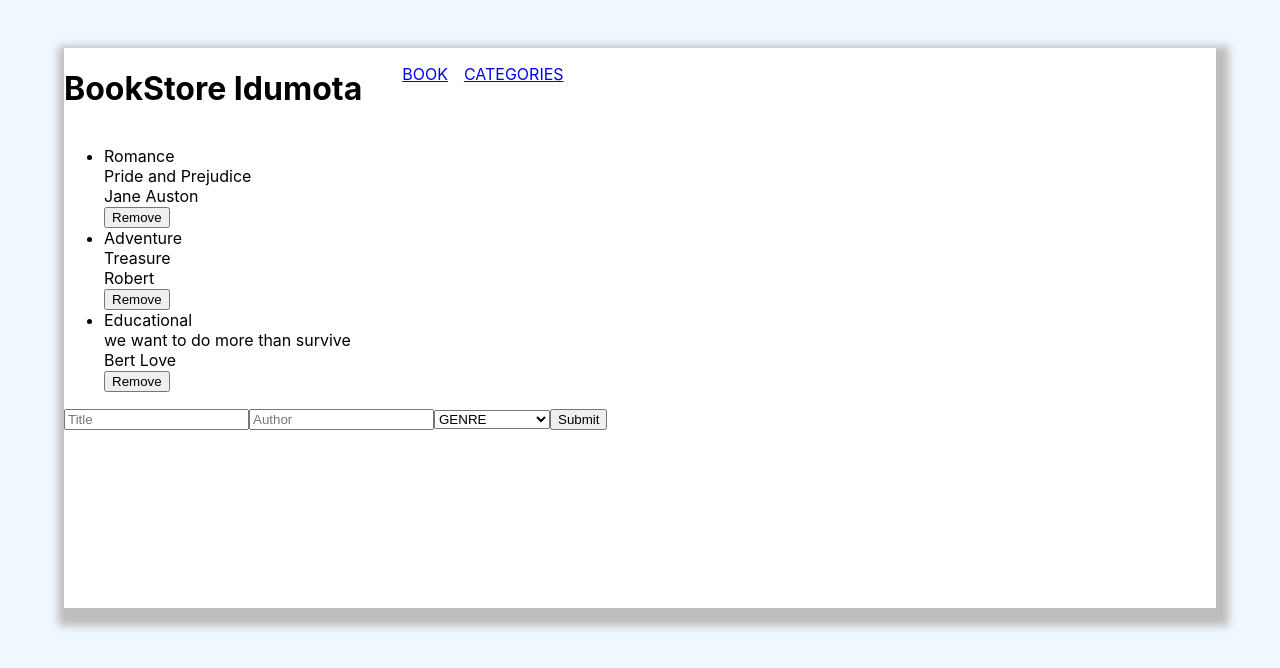
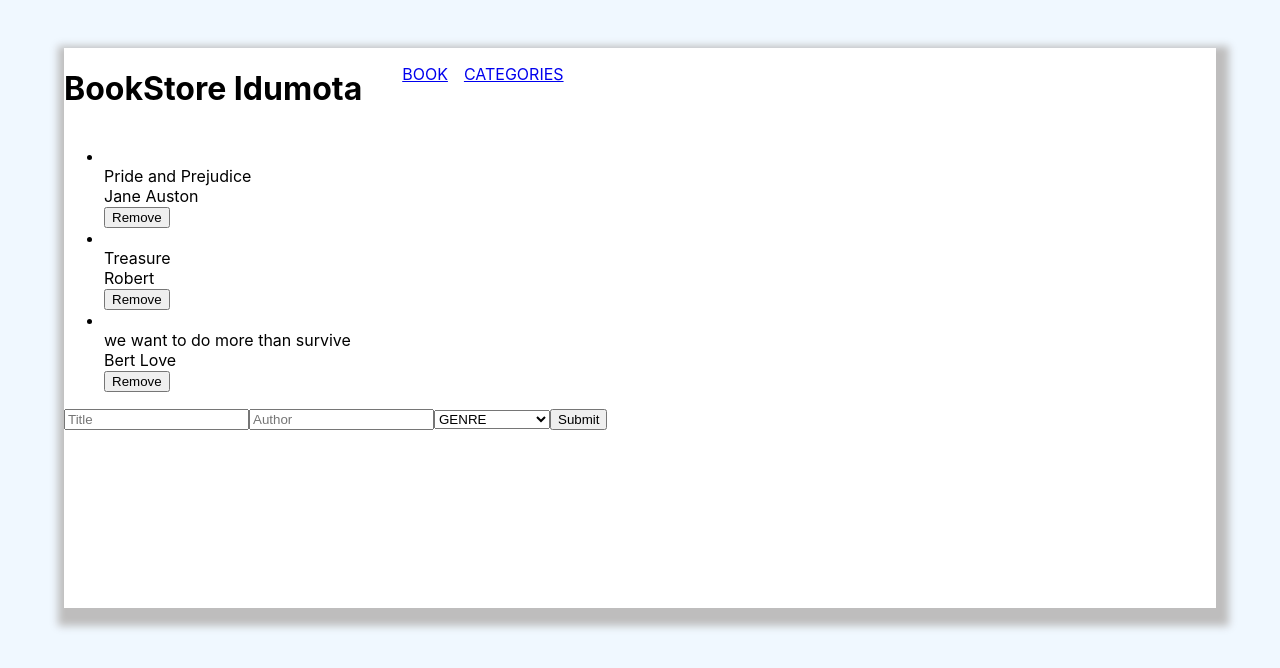
Before and after one commit to V0pe/Bookstore, a React (Create React App) app: page / in a window 1280 px wide. Shown: the top 668 px of the page. Built offline with nearby package versions, Linux system fonts and the light colour scheme.

Commit message:
install redux toolkit

```diff
--- a/package.json
+++ b/package.json
@@ -3,6 +3,7 @@
   "version": "0.1.0",
   "private": true,
   "dependencies": {
+    "@reduxjs/toolkit": "^1.8.2",
     "@testing-library/jest-dom": "^5.16.4",
     "@testing-library/react": "^13.3.0",
     "@testing-library/user-event": "^13.5.0",
@@ -14,7 +15,6 @@
     "react-router-dom": "^6.3.0",
     "react-scripts": "5.0.1",
     "redux": "^4.2.0",
-    "uuid": "^8.3.2",
     "web-vitals": "^2.1.4"
   },
   "scripts": {
--- a/src/components/DisplayBook.js
+++ b/src/components/DisplayBook.js
@@ -1,13 +1,10 @@
-import React, { useEffect } from 'react';
-import { useSelector } from 'react-redux';
+import React from 'react';
+import { useSelector, shallowEqual } from 'react-redux';
 import { selectBooks } from '../redux/books/books';
 import SingleBook from './SingleBook';
 
 const DisplayBook = () => {
-  const books = useSelector(selectBooks);
-  useEffect(() => {
-  }, []);
-
+  const books = useSelector(selectBooks, shallowEqual);
   return (
     <ul>
       {books.map((book) => (
--- a/src/components/SingleBook.js
+++ b/src/components/SingleBook.js
@@ -9,19 +9,19 @@ const SingleBook = (props) => {
   };
   const { book } = props;
   const dispatch = useDispatch();
-  const handleClick = (book) => {
-    dispatch(removeBook(book));
+  const handleClick = (id) => {
+    dispatch(removeBook(id));
   };
 
   return (
     <li id={book.id} key={book.id}>
-      {book.genre}
+      {book.category}
       <br />
       {book.title}
       <br />
       {book.author}
       <br />
-      <button type="button" onClick={() => handleClick(book)}>Remove</button>
+      <button type="button" onClick={() => handleClick(book.id)}>Remove</button>
     </li>
 
   );
--- a/src/pages/CategoryPage.js
+++ b/src/pages/CategoryPage.js
@@ -1,9 +1,9 @@
 import React from 'react';
-import { useSelector, useDispatch } from 'react-redux';
+import { useSelector, useDispatch, shallowEqual } from 'react-redux';
 import { selectCategories, checkStatus } from '../redux/categories/categories';
 
 export default function CategoryPage() {
-  const Status = useSelector(selectCategories);
+  const Status = useSelector(selectCategories, shallowEqual);
   const dispatch = useDispatch();
 
   const handleClick = () => {
```
Also changed, not shown: 1 other file (tests, documents, lock files or other folders).
